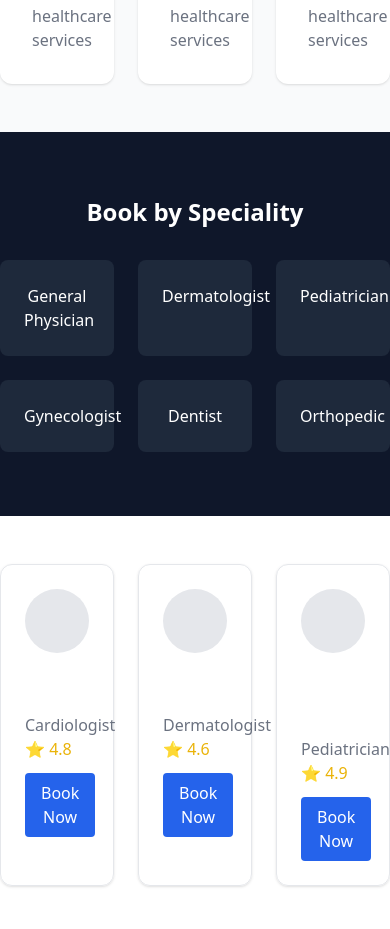
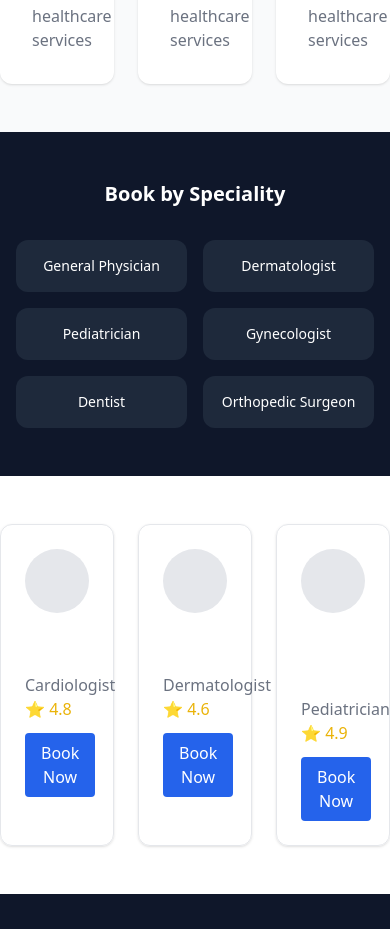
Before and after one commit to mugwe88-ops/MedicareAI, a Next.js app in the folder frontend/: page / in a window 390 px wide. Shown: the part 780-1709 px from the top of the page. After the commit the page ends 1674 px from the top, so only its background shows below. Built offline with nearby package versions, Linux system fonts and the light colour scheme.

Commit message:
Update Specialties.tsx

```diff
--- a/frontend/app/components/Specialties.tsx
+++ b/frontend/app/components/Specialties.tsx
@@ -1,3 +1,5 @@
+"use client";
+
 export default function Speciality() {
   const specs = [
     "General Physician",
@@ -5,25 +7,28 @@ export default function Speciality() {
     "Pediatrician",
     "Gynecologist",
     "Dentist",
-    "Orthopedic",
+    "Orthopedic Surgeon",
   ];
 
   return (
-    <section className="py-16 bg-slate-900 text-white">
-      <h2 className="text-2xl font-bold text-center mb-8">
+    <section className="py-12 md:py-16 bg-slate-900 text-white">
+      <h2 className="text-xl md:text-2xl font-bold text-center mb-8">
         Book by Speciality
       </h2>
 
-      <div className="max-w-6xl mx-auto grid grid-cols-3 gap-6">
+      <div className="max-w-6xl mx-auto px-4">
+        <div className="grid grid-cols-2 sm:grid-cols-3 md:grid-cols-3 lg:grid-cols-6 gap-4">
           {specs.map((s) => (
             <div
               key={s}
-            className="bg-slate-800 p-6 rounded-lg text-center hover:bg-slate-700 cursor-pointer"
+              className="bg-slate-800 p-4 rounded-xl text-center hover:bg-slate-700 cursor-pointer transition
+                         text-sm md:text-base font-medium break-words"
             >
               {s}
             </div>
           ))}
         </div>
+      </div>
     </section>
   );
 }
```
Lines whose indentation alone changed are shown as unchanged.
